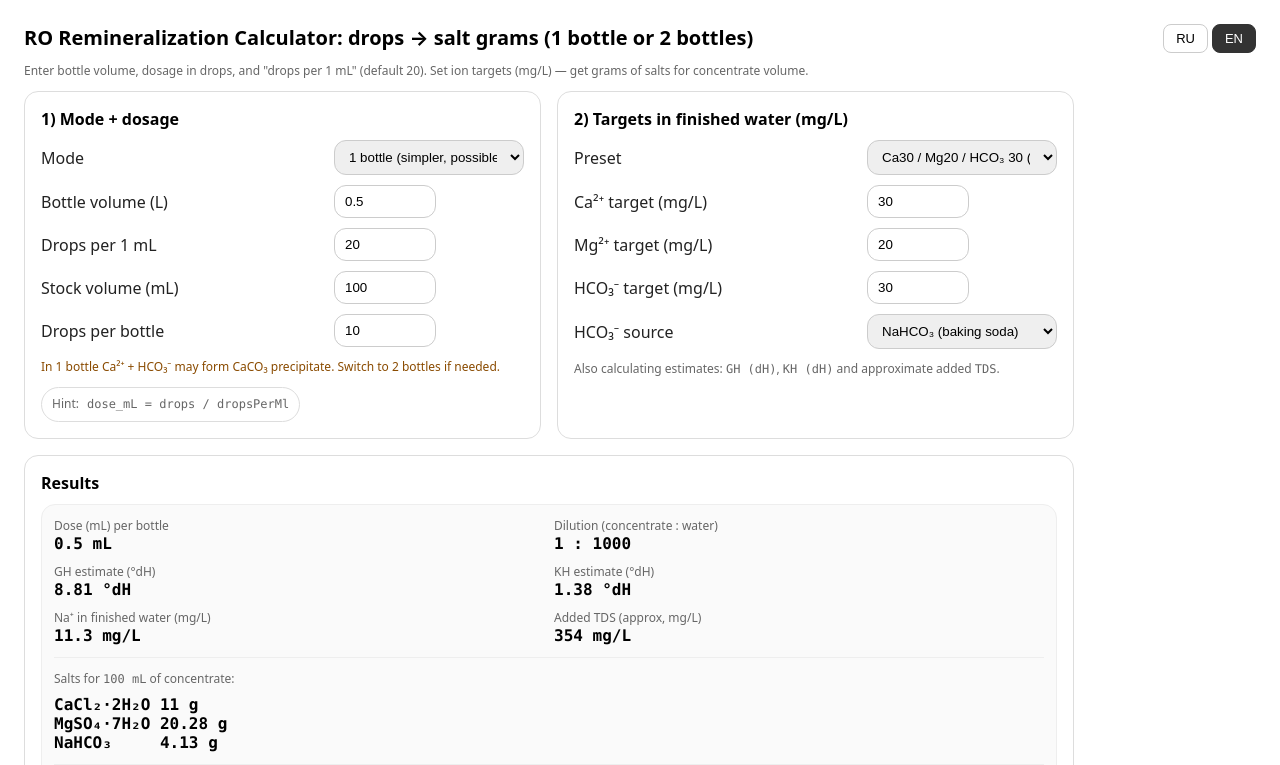
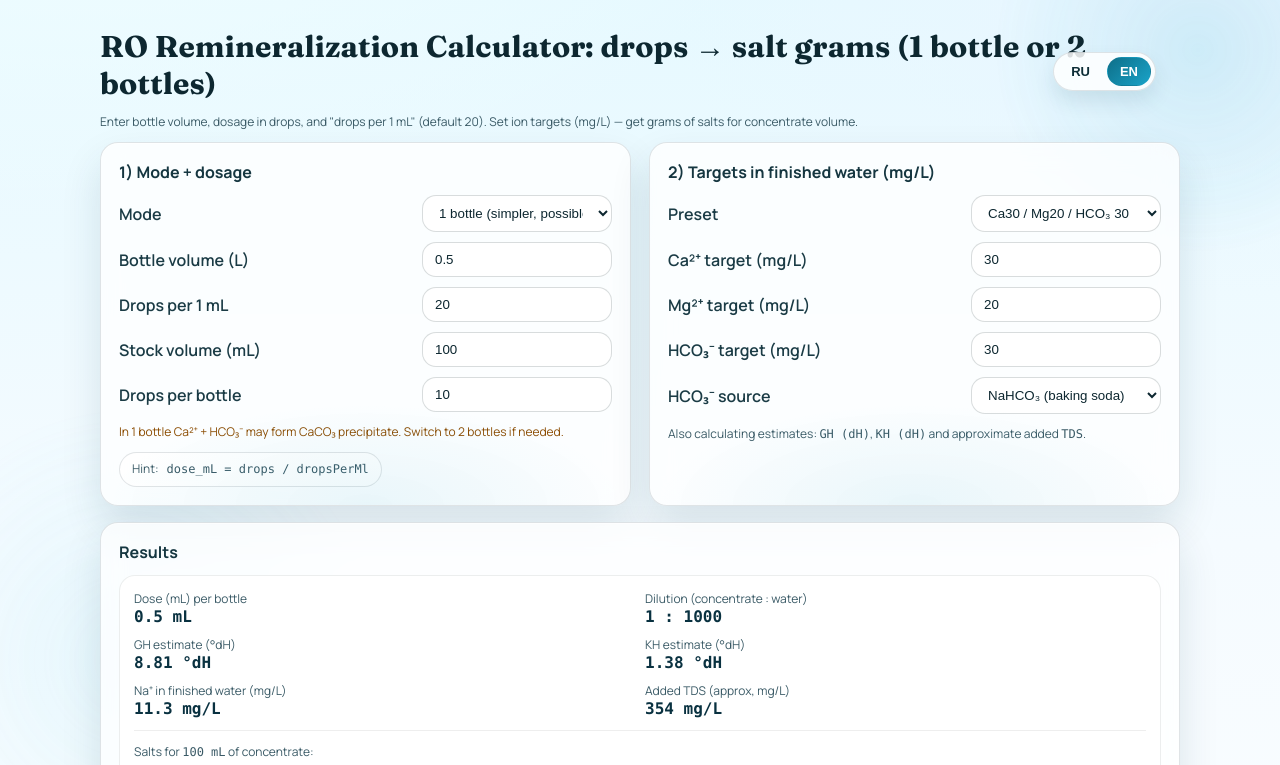
Before and after one commit to megahertz/ro-calculator, a website with bundled scripts: page index.html in a window 1280 px wide. Shown: the top 765 px of the page. Built offline with nearby package versions, Linux system fonts and the light colour scheme.

Commit message:
chore: Better style

```diff
--- a/src/styles.css
+++ b/src/styles.css
@@ -1,30 +1,76 @@
+@import url('https://fonts.googleapis.com/css2?family=Fraunces:wght@500;700&family=Manrope:wght@400;500;600;700&display=swap');
+
+*,
+*::before,
+*::after {
+  box-sizing: border-box;
+}
+
 :root {
-  font-family:
-    system-ui,
-    -apple-system,
-    Segoe UI,
-    Roboto,
-    Arial,
-    sans-serif;
+  --bg-top: #e6f9ff;
+  --bg-mid: #f5fbff;
+  --bg-bottom: #ffffff;
+  --ink: #0d2730;
+  --ink-soft: #3a5a66;
+  --accent: #1aa3c8;
+  --accent-2: #6dd5ed;
+  --line: rgba(13, 39, 48, 0.12);
+  --card: rgba(255, 255, 255, 0.78);
+  --card-strong: rgba(255, 255, 255, 0.9);
+  --glow: rgba(26, 163, 200, 0.18);
+  font-family: 'Manrope', 'Segoe UI', sans-serif;
+  color-scheme: light;
 }
 
 body {
-  margin: 24px;
-  max-width: 1050px;
+  margin: 28px auto 60px;
+  max-width: 1080px;
+  min-height: 100vh;
+  color: var(--ink);
+  background:
+    radial-gradient(1200px 600px at 5% -10%, #f0fdff 0%, transparent 60%),
+    radial-gradient(1000px 540px at 95% 0%, #e9f6ff 0%, transparent 55%),
+    linear-gradient(180deg, var(--bg-top), var(--bg-mid) 40%, var(--bg-bottom));
+  position: relative;
+}
+
+body::before,
+body::after {
+  content: '';
+  position: fixed;
+  inset: -20% -10% auto auto;
+  width: 420px;
+  height: 420px;
+  background: radial-gradient(circle, rgba(26, 163, 200, 0.18), transparent 70%);
+  filter: blur(2px);
+  opacity: 0.7;
+  pointer-events: none;
+  z-index: -1;
+}
+
+body::after {
+  inset: auto auto -15% -10%;
+  width: 520px;
+  height: 520px;
+  background: radial-gradient(circle, rgba(109, 213, 237, 0.2), transparent 70%);
+  opacity: 0.6;
 }
 
 h1 {
-  font-size: 20px;
-  margin: 0 0 10px;
+  font-family: 'Fraunces', 'Manrope', serif;
+  font-size: clamp(22px, 3vw, 30px);
+  margin: 0 0 12px;
+  letter-spacing: 0.2px;
 }
 
 h2 {
   font-size: 16px;
-  margin: 0 0 10px;
+  margin: 0 0 12px;
+  color: #153640;
 }
 
 .muted {
-  color: #666;
+  color: var(--ink-soft);
   font-size: 12px;
   line-height: 1.35;
 }
@@ -46,13 +92,35 @@ h2 {
 .grid {
   display: grid;
   grid-template-columns: 1fr 1fr;
-  gap: 16px;
+  gap: 18px;
 }
 
 .card {
-  border: 1px solid #ddd;
-  border-radius: 14px;
-  padding: 16px;
+  border: 1px solid var(--line);
+  border-radius: 18px;
+  padding: 18px;
+  background: var(--card);
+  box-shadow:
+    0 20px 40px rgba(11, 61, 75, 0.12),
+    inset 0 1px 0 rgba(255, 255, 255, 0.6);
+  backdrop-filter: blur(12px);
+  position: relative;
+  overflow: hidden;
+  animation: rise 0.6s ease both;
+}
+
+.card::after {
+  content: '';
+  position: absolute;
+  inset: auto -20% -40% -20%;
+  height: 80%;
+  background: radial-gradient(
+    50% 50% at 50% 50%,
+    rgba(26, 163, 200, 0.15),
+    transparent 70%
+  );
+  opacity: 0.6;
+  pointer-events: none;
 }
 
 .row {
@@ -64,26 +132,36 @@ h2 {
 }
 
 label {
-  color: #222;
+  color: #1a3b45;
+  font-weight: 600;
 }
 
 input,
 select {
   width: 100%;
-  padding: 8px 10px;
-  border: 1px solid #ccc;
-  border-radius: 12px;
+  padding: 9px 12px;
+  border: 1.5px solid rgba(13, 39, 48, 0.16);
+  border-radius: 14px;
+  background: rgba(255, 255, 255, 0.9);
+  color: var(--ink);
+  transition: border-color 0.2s ease, box-shadow 0.2s ease,
+    background 0.2s ease;
 }
 
-input {
-  width: 80px;
+input:focus,
+select:focus {
+  outline: none;
+  border-color: var(--accent);
+  box-shadow: 0 0 0 3px rgba(26, 163, 200, 0.15);
+  background: #ffffff;
 }
 
 .out {
-  background: #fafafa;
-  border: 1px solid #eee;
-  border-radius: 14px;
-  padding: 12px;
+  background: var(--card-strong);
+  border: 1px solid rgba(13, 39, 48, 0.08);
+  border-radius: 16px;
+  padding: 14px;
+  box-shadow: inset 0 0 0 1px rgba(255, 255, 255, 0.6);
 }
 
 .kpi {
@@ -94,12 +172,13 @@ input {
 
 .k {
   font-size: 12px;
-  color: #666;
+  color: var(--ink-soft);
 }
 
 .v {
   font-size: 16px;
   font-weight: 650;
+  color: #093140;
 }
 
 .btns {
@@ -110,24 +189,31 @@ input {
 }
 
 button {
-  padding: 10px 12px;
-  border-radius: 14px;
-  border: 1px solid #ccc;
-  background: white;
+  padding: 10px 14px;
+  border-radius: 16px;
+  border: 1px solid rgba(13, 39, 48, 0.16);
+  background: linear-gradient(135deg, #ffffff, #e8f8ff);
+  color: #0d2d37;
+  font-weight: 600;
   cursor: pointer;
+  transition: transform 0.2s ease, box-shadow 0.2s ease,
+    border-color 0.2s ease;
 }
 
 button:hover {
-  background: #f6f6f6;
+  border-color: var(--accent);
+  box-shadow: 0 12px 24px var(--glow);
+  transform: translateY(-1px);
 }
 
 .pill {
   display: inline-flex;
   gap: 8px;
   align-items: center;
-  padding: 8px 10px;
-  border: 1px solid #ddd;
+  padding: 8px 12px;
+  border: 1px solid rgba(13, 39, 48, 0.12);
   border-radius: 999px;
+  background: rgba(255, 255, 255, 0.75);
 }
 
 .hide {
@@ -140,29 +226,58 @@ button:hover {
   right: 24px;
   display: flex;
   gap: 4px;
+  background: rgba(255, 255, 255, 0.85);
+  border: 1px solid rgba(13, 39, 48, 0.12);
+  padding: 4px;
+  border-radius: 999px;
+  box-shadow: 0 10px 20px rgba(11, 61, 75, 0.1);
 }
 
 .lang-btn {
   padding: 6px 12px;
-  border-radius: 8px;
-  border: 1px solid #ccc;
-  background: white;
+  border-radius: 999px;
+  border: 1px solid transparent;
+  background: transparent;
   cursor: pointer;
   font-size: 13px;
 }
 
 .lang-btn.active {
-  background: #333;
+  background: linear-gradient(135deg, #0e6f89, #1aa3c8);
   color: white;
-  border-color: #333;
+  border-color: transparent;
 }
 
 .lang-btn:hover:not(.active) {
-  background: #f0f0f0;
+  background: rgba(26, 163, 200, 0.12);
 }
 
 @media (max-width: 900px) {
   .grid {
     grid-template-columns: 1fr;
   }
+
+  body {
+    margin: 20px 16px 40px;
+  }
+
+  .row {
+    grid-template-columns: 1fr;
+  }
+
+  input,
+  select {
+    width: 100%;
+  }
 }
+
+@keyframes rise {
+  from {
+    opacity: 0;
+    transform: translateY(8px);
+  }
+  to {
+    opacity: 1;
+    transform: translateY(0);
+  }
+}
```
